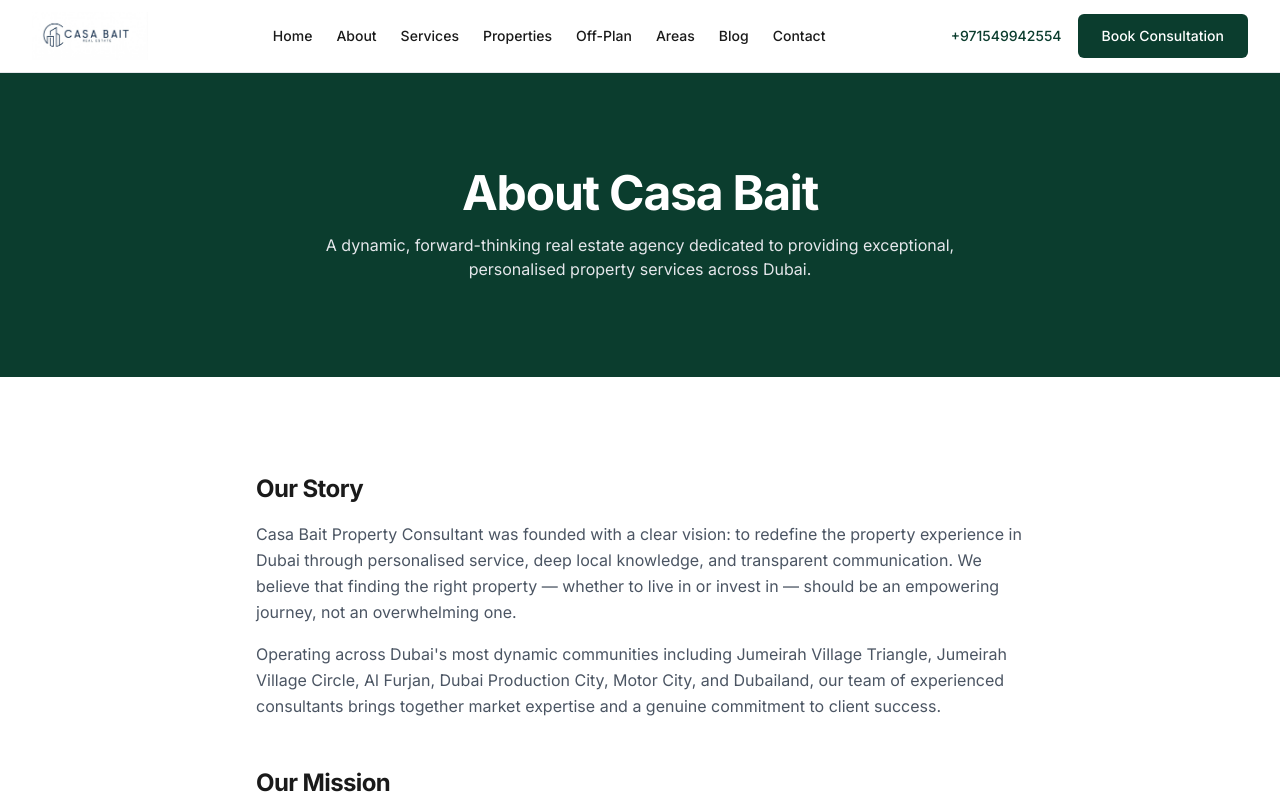
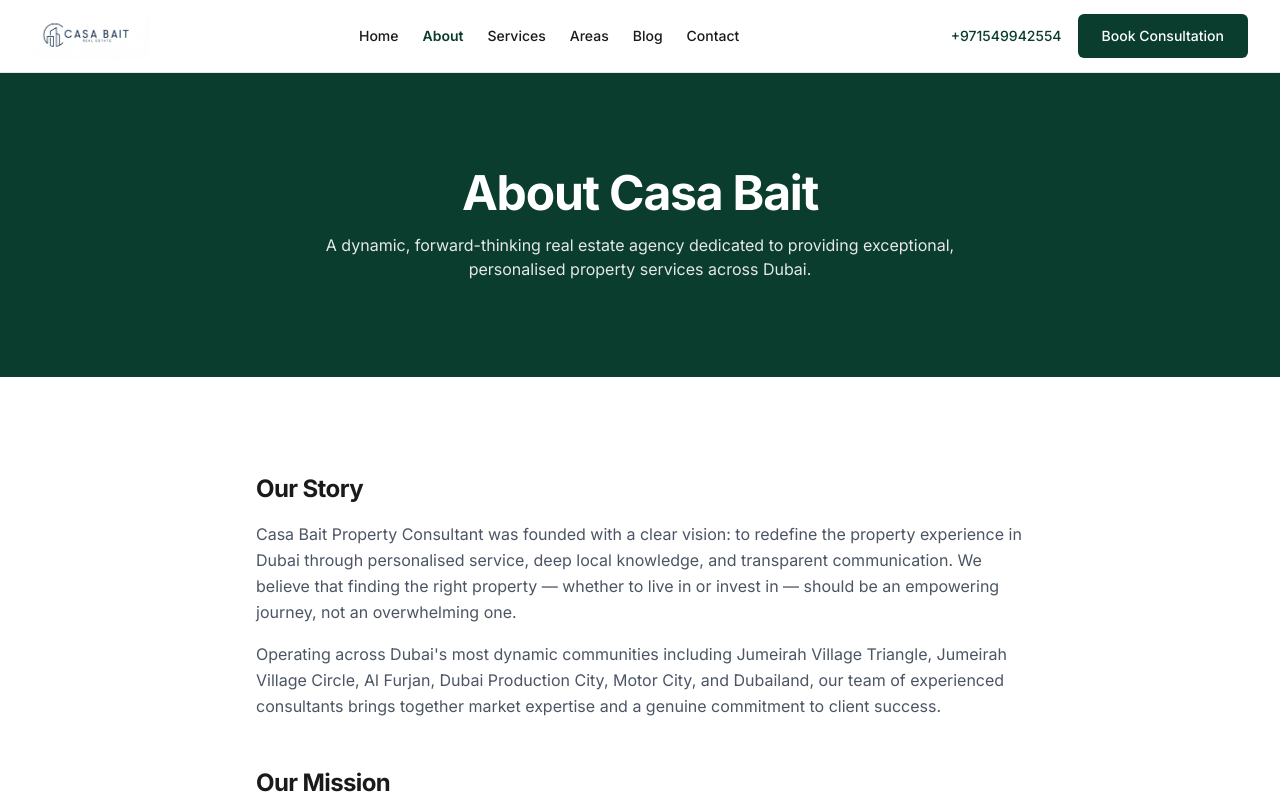
Before and after one commit to althakeel/Casabait, a Next.js app: page /about in a window 1280 px wide. Shown: the top 800 px of the page. Built offline with nearby package versions, Linux system fonts and the light colour scheme.

Commit message:
removed properties page

```diff
--- a/src/app/areas/page.tsx
+++ b/src/app/areas/page.tsx
@@ -60,9 +60,9 @@
                     </div>
                     <p className="mt-4 text-gray-600 leading-relaxed">{area.longDescription}</p>
                     <div className="mt-6 flex gap-4">
-                      <Link href={`/properties?area=${area.slug}`} className="btn-primary text-sm">
+                      {/* <Link href={`/properties?area=${area.slug}`} className="btn-primary text-sm">
                         View Properties
-                      </Link>
+                      </Link> */}
                       <Link href="/contact" className="btn-secondary text-sm">
                         Speak to a Consultant
                       </Link>
--- a/src/app/page.tsx
+++ b/src/app/page.tsx
@@ -59,14 +59,14 @@
             Exceptional, personalised property services for buyers, sellers, tenants, landlords, and investors across Dubai&apos;s top communities.
           </p>
           <div className="mt-8 flex flex-col items-center justify-center gap-4 sm:flex-row">
-            <Link href="/properties" className="btn-accent min-w-[200px]">
+            {/* <Link href="/properties" className="btn-accent min-w-[200px]">
               Browse Properties
-            </Link>
+            </Link> */}
             <Link href="/contact" className="btn-secondary !border-white !text-white hover:!bg-white hover:!text-primary min-w-[200px]">
               Book a Free Consultation
             </Link>
           </div>
-          <PropertySearchBar />
+          {/* <PropertySearchBar /> */}
         </div>
       </section>
 
@@ -94,7 +94,7 @@
       </section>
 
       {/* Featured Properties */}
-      <section className="section-padding">
+      {/* <section className="section-padding">
         <div className="container-custom">
           <SectionHeading title="Featured Properties" subtitle="Handpicked listings across Dubai's most sought-after communities." />
           <div className="grid gap-6 sm:grid-cols-2 lg:grid-cols-3">
@@ -110,10 +110,10 @@
             </Link>
           </div>
         </div>
-      </section>
+      </section> */}
 
       {/* Areas We Cover */}
-      <section className="section-padding bg-neutral-light">
+      {/* <section className="section-padding bg-neutral-light">
         <div className="container-custom">
           <SectionHeading title="Areas We Cover" subtitle="Deep expertise across Dubai's fastest-growing residential communities." />
           <div className="grid gap-6 sm:grid-cols-2 lg:grid-cols-3">
@@ -129,7 +129,7 @@
             </Link>
           </div>
         </div>
-      </section>
+      </section> */}
 
       {/* Services */}
       <section className="section-padding">
@@ -180,12 +180,12 @@
       <section className="section-padding">
         <div className="container-custom">
           <SectionHeading title="What Our Clients Say" subtitle="Trusted by buyers, sellers, tenants, and investors across Dubai." />
-          <div className="grid gap-6 sm:grid-cols-2 lg:grid-cols-4">
+          <div className="grid items-stretch gap-6 sm:grid-cols-2 lg:grid-cols-4">
             {testimonials.map((t) => (
-              <AnimatedSection key={t.name}>
-                <blockquote className="rounded-lg border border-gray-200 bg-white p-6 shadow-sm">
-                  <p className="text-sm italic text-gray-600">&ldquo;{t.quote}&rdquo;</p>
-                  <footer className="mt-4">
+              <AnimatedSection key={t.name} className="h-full">
+                <blockquote className="flex h-full flex-col rounded-lg border border-gray-200 bg-white p-6 shadow-sm">
+                  <p className="flex-1 text-sm italic text-gray-600">&ldquo;{t.quote}&rdquo;</p>
+                  <footer className="mt-4 border-t border-gray-100 pt-4">
                     <p className="font-medium text-neutral-dark">{t.name}</p>
                     <p className="text-xs text-gray-500">{t.role}</p>
                   </footer>
@@ -207,9 +207,9 @@
             <Link href="/contact" className="btn-primary">
               Speak to a Consultant
             </Link>
-            <Link href="/properties" className="btn-secondary">
+            {/* <Link href="/properties" className="btn-secondary">
               Browse Properties
-            </Link>
+            </Link> */}
           </div>
         </div>
       </section>
--- a/src/components/Header.tsx
+++ b/src/components/Header.tsx
@@ -2,12 +2,19 @@
 
 import { useState } from "react";
 import Link from "next/link";
+import { usePathname } from "next/navigation";
 import { Icon } from "./Icon";
 import { Logo } from "./Logo";
 import { NAV_LINKS, PHONE, PHONE_LINK } from "@/lib/constants";
 
+function isActivePath(pathname: string, href: string): boolean {
+  if (href === "/") return pathname === "/";
+  return pathname === href || pathname.startsWith(`${href}/`);
+}
+
 export function Header() {
   const [mobileOpen, setMobileOpen] = useState(false);
+  const pathname = usePathname();
 
   return (
     <header className="sticky top-0 z-50 border-b border-gray-200 bg-white/95 backdrop-blur-sm">
@@ -15,15 +22,23 @@
         <Logo variant="header" />
 
         <nav className="hidden items-center gap-6 lg:flex" aria-label="Main navigation">
-          {NAV_LINKS.map((link) => (
+          {NAV_LINKS.map((link) => {
+            const isActive = isActivePath(pathname, link.href);
+            return (
               <Link
                 key={link.href}
                 href={link.href}
-              className="text-sm font-medium text-neutral-dark transition-colors hover:text-primary"
+                aria-current={isActive ? "page" : undefined}
+                className={`text-sm font-medium transition-colors ${
+                  isActive
+                    ? "text-primary font-semibold"
+                    : "text-neutral-dark hover:text-primary"
+                }`}
               >
                 {link.label}
               </Link>
-          ))}
+            );
+          })}
         </nav>
 
         <div className="hidden items-center gap-4 lg:flex">
@@ -63,16 +78,24 @@
               </button>
             </div>
             <nav className="flex flex-1 flex-col gap-1 overflow-y-auto p-4" aria-label="Mobile navigation">
-              {NAV_LINKS.map((link) => (
+              {NAV_LINKS.map((link) => {
+                const isActive = isActivePath(pathname, link.href);
+                return (
                   <Link
                     key={link.href}
                     href={link.href}
-                  className="min-h-[44px] rounded-md px-4 py-3 text-base font-medium text-neutral-dark transition-colors hover:bg-neutral-light hover:text-primary"
+                    aria-current={isActive ? "page" : undefined}
+                    className={`min-h-[44px] rounded-md px-4 py-3 text-base font-medium transition-colors ${
+                      isActive
+                        ? "bg-primary/10 font-semibold text-primary"
+                        : "text-neutral-dark hover:bg-neutral-light hover:text-primary"
+                    }`}
                     onClick={() => setMobileOpen(false)}
                   >
                     {link.label}
                   </Link>
-              ))}
+                );
+              })}
             </nav>
             <div className="border-t p-4">
               <a href={PHONE_LINK} className="mb-3 block text-sm font-medium text-primary">
--- a/src/lib/constants.ts
+++ b/src/lib/constants.ts
@@ -37,8 +37,8 @@
   { href: "/", label: "Home" },
   { href: "/about", label: "About" },
   { href: "/services", label: "Services" },
-  { href: "/properties", label: "Properties" },
-  { href: "/off-plan", label: "Off-Plan" },
+  // { href: "/properties", label: "Properties" },
+  // { href: "/off-plan", label: "Off-Plan" },
   { href: "/areas", label: "Areas" },
   { href: "/blog", label: "Blog" },
   { href: "/contact", label: "Contact" },
```
Lines whose indentation alone changed are shown as unchanged.
